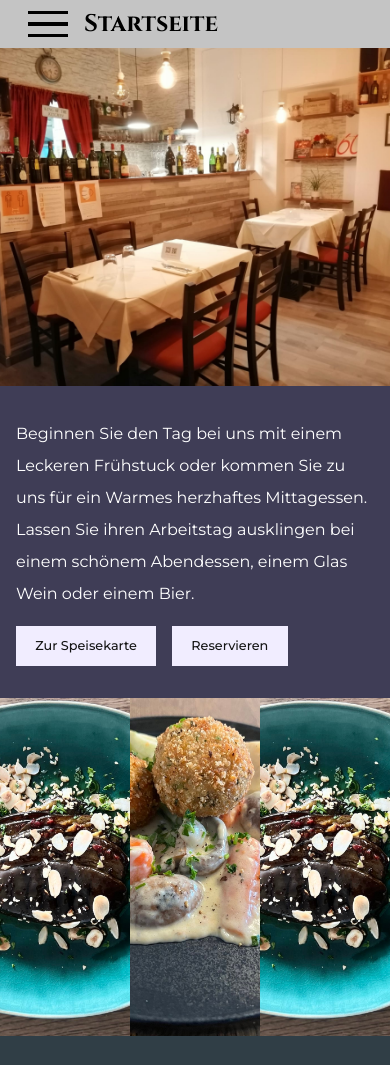
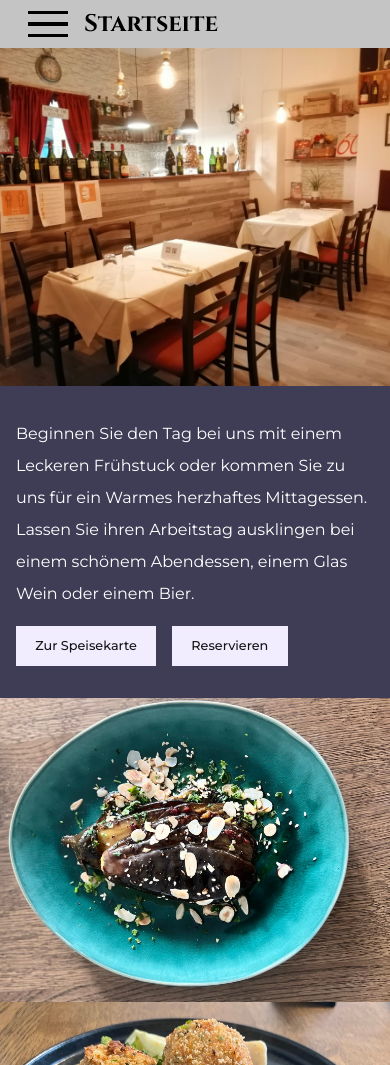
Before and after one commit to RajCutinha/kleine-charlotte, a plain HTML site: page index.html in a window 390 px wide. Shown: the top 1065 px of the page. Drawn offline with Linux system fonts and the light colour scheme; files whose address does not match are found by name.

Commit message:
mobile pics random frontpage

```diff
--- a/style.css
+++ b/style.css
@@ -164,13 +164,13 @@ section div p {
 
 .gallery {
   display: grid;
-  grid-template-columns: repeat(3, 1fr);
+  grid-template-columns: repeat(auto-fill, minmax(400px, 1fr));
   overflow: hidden;
-  height: 40vh;
 }
 
 .gallery div {
   overflow: hidden;
+  min-height: 300px;
 }
 
 .gallery div img {
```
